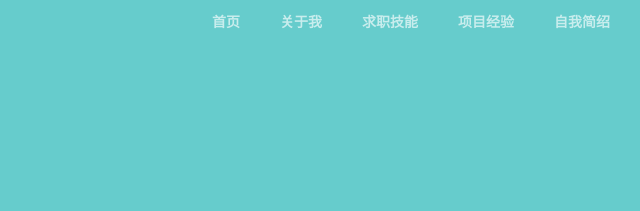
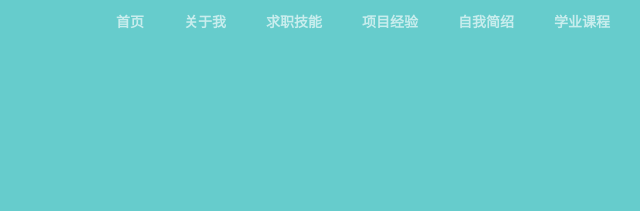
Before and after one commit to lnm190/source, a plain HTML site: page index.html in a window 1280 px wide. Shown: the top 211 px of the page, 640-1280 px from the left. Drawn offline with Linux system fonts and the light colour scheme.

Commit message:
Update index.html

```diff
--- a/index.html
+++ b/index.html
@@ -27,6 +27,7 @@
             <li><a href="#page3">求职技能</a></li>
             <li><a href="#page4">项目经验</a></li>
             <li><a href="#page5">自我简绍</a></li>
+            <li><a href="#page5">学业课程</a></li>
         </ul>
         <div id="fanye" class="down"></div>
     </nav>
```
